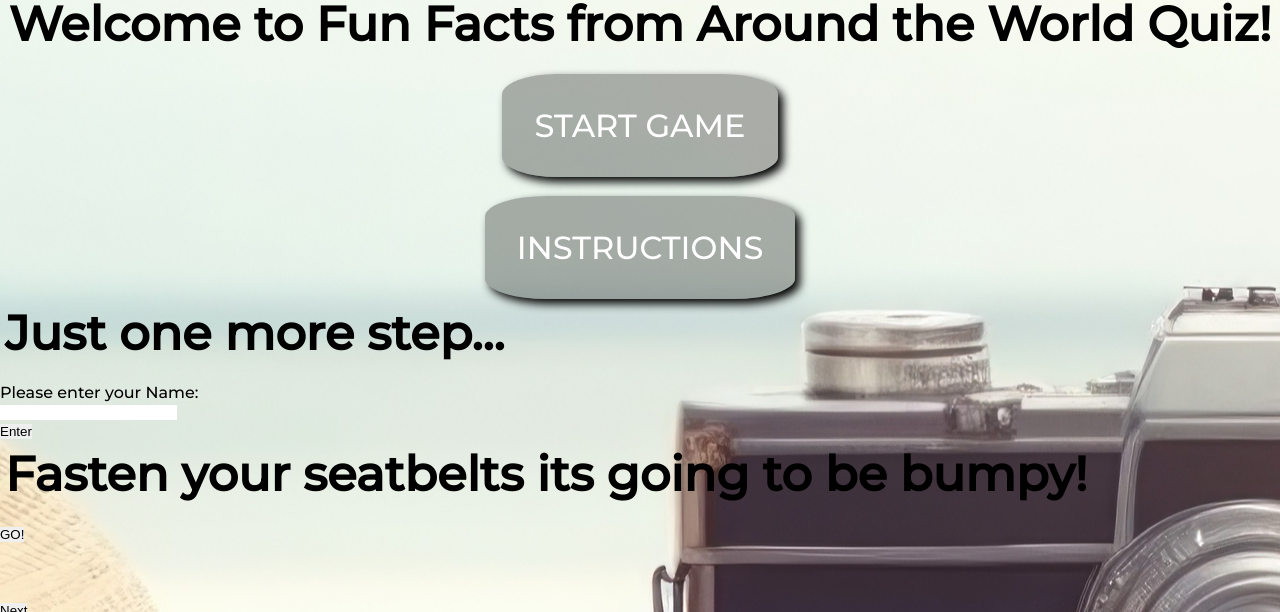
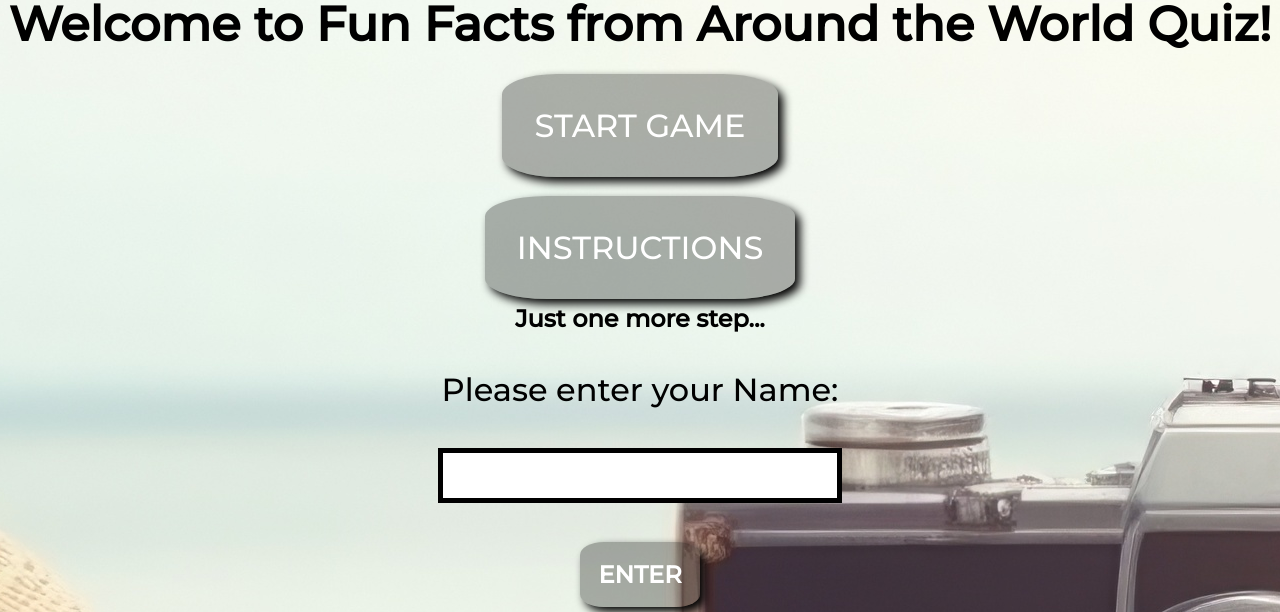
Before and after one commit to bobaseva/Fun-Facts-from-Around-the-World-Quiz, a plain HTML site: page index.html in a window 1280 px wide. Shown: the part 188-800 px from the top of the page. Drawn offline with Linux system fonts and the light colour scheme; a script that the page names is missing; a web font is replaced by a local one.

Commit message:
Add style to Name Form section

```diff
--- a/assets/css/style.css
+++ b/assets/css/style.css
@@ -67,7 +67,7 @@ h2 {
 }
 
 #modal-button:hover {
-    border: 8px solid black;
+    border: 2px solid black;
     color: black;
 }
 
@@ -93,3 +93,63 @@ h2 {
     width: 60%;
     font-size: 1.5rem;
 }
+
+.hide {
+    display: none;
+}
+
+.user h2 {
+    text-align: center;
+    font-size: 1.5rem;
+}
+
+.user-input {
+    display: flex;
+    flex-direction: column;
+    align-items: center;
+    padding: 1rem;
+    font-size: 2rem;
+}
+
+#username {
+    font-family: "Montserrat", sans-serif;
+    font-size: 1rem;
+    width: 30%;
+    height: 25px;
+    padding: 10px;
+    background: white;
+    color: black;
+    border: 5px solid black;
+
+}
+
+#submit {
+    font-family: "Montserrat", sans-serif;
+    padding: 18px;
+    font-size: 1.5rem;
+    font-weight: bold;
+    background: rgba(0, 0, 0, 0.3);
+    color: white;
+    border-radius: 20%;
+    text-transform: uppercase;
+    box-shadow: 5px 5px 10px 0px black;
+
+}
+
+#submit:hover {
+    border: 2px solid black;
+    color: black;
+}
+
+#errors {
+    color: white;
+    background-color: rgba(192, 16, 16, 0.6);
+    font-size: 1rem;
+    font-weight: bold;
+    text-transform: uppercase;
+    padding: 10px;
+    margin-bottom: 1rem;
+    width: fit-content;
+    display: none;
+    border-radius: 20%;
+}
```
